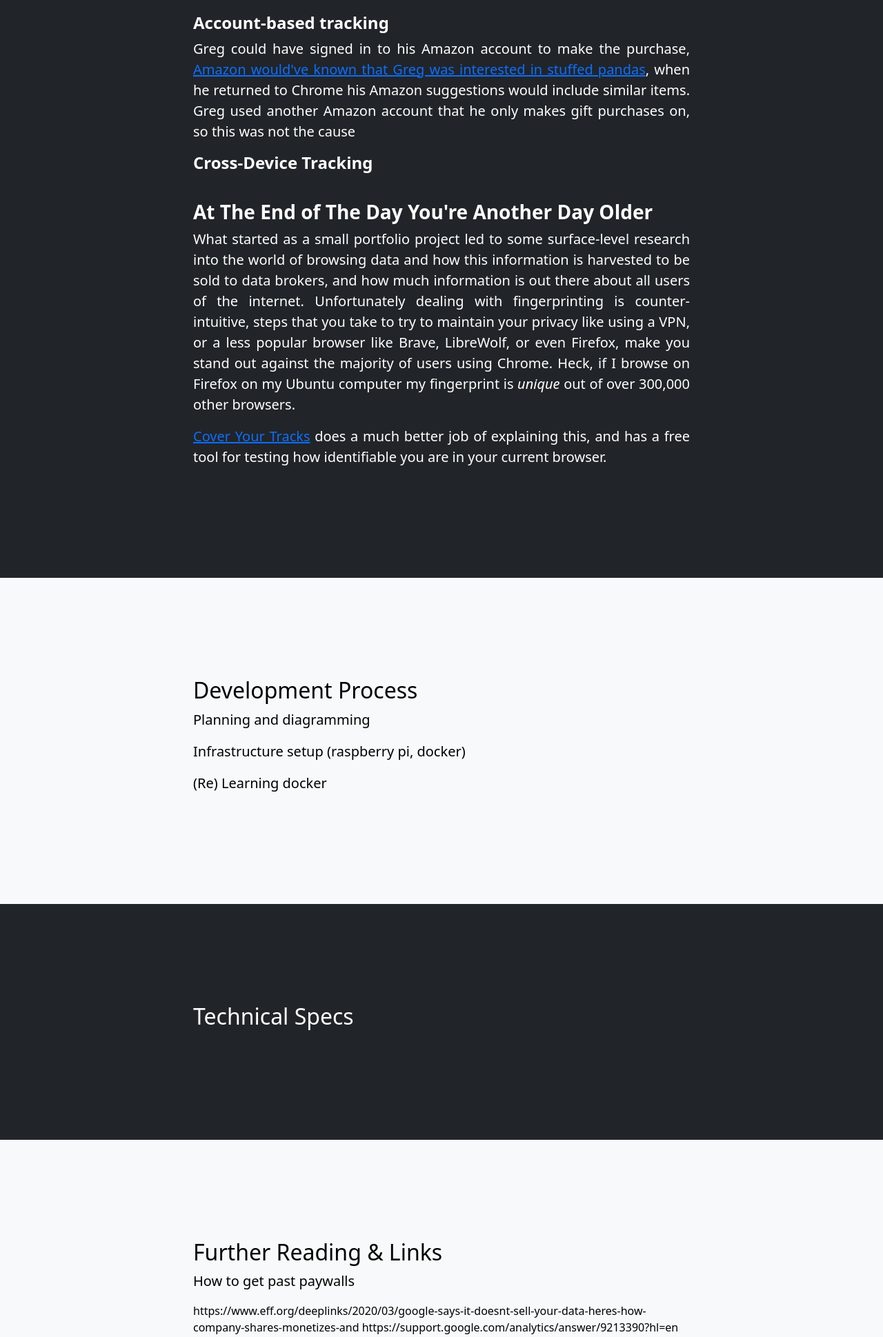
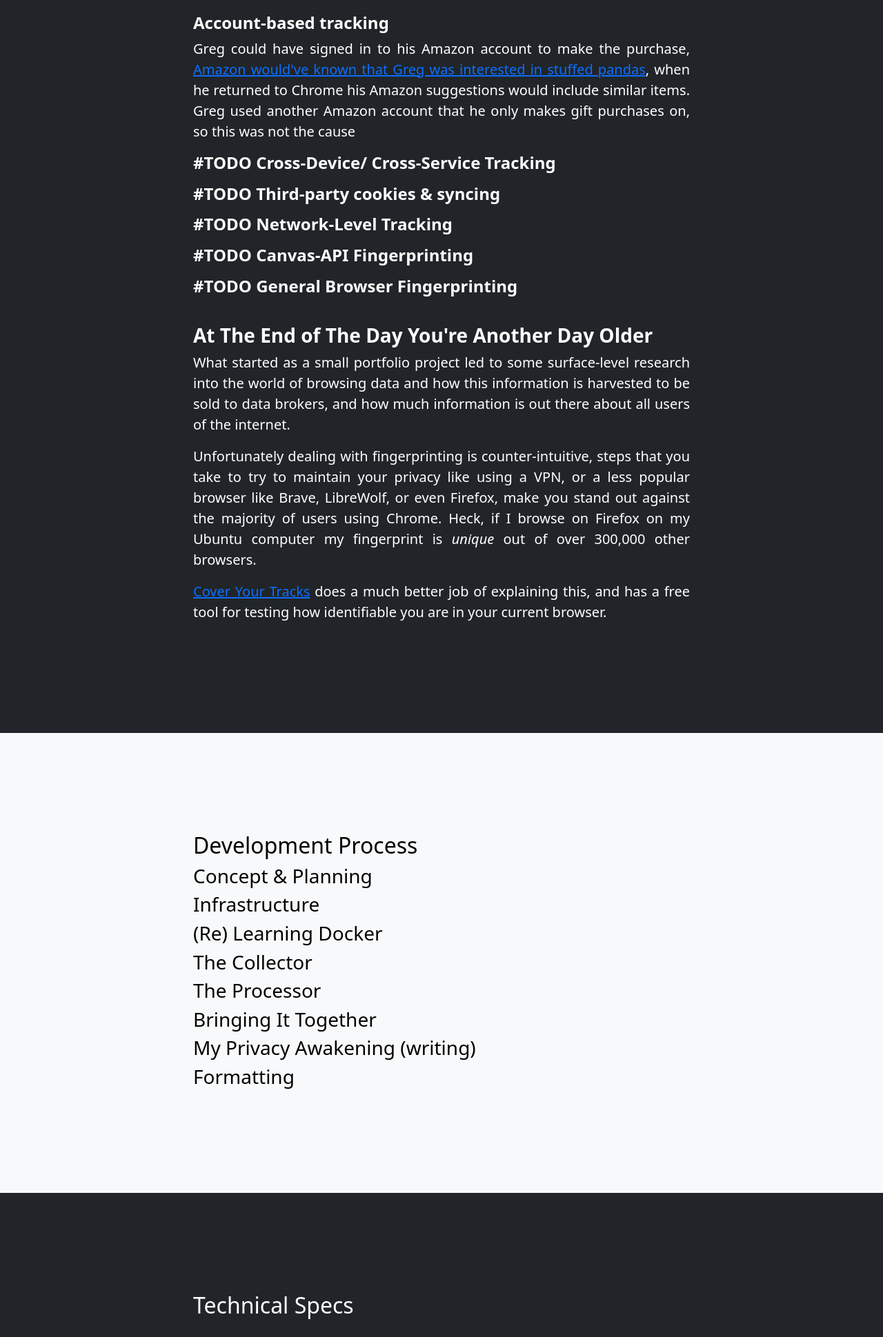
Before and after one commit to CPettifo/headers, a Flask app: template services/collector/templates/index.html in a window 1280 px wide. Shown: the part 2473-4412 px from the top of the page at 69% size. Run offline with Flask 3, Linux system fonts and the light colour scheme; the template is opened without the code that fills it, so the values that code supplies are empty.

Commit message:
continue content

```diff
--- a/services/collector/templates/index.html
+++ b/services/collector/templates/index.html
@@ -110,9 +110,30 @@
 
                                 <b>Greg used another Amazon account that he only makes gift purchases on, so this was not the cause</b>
                             </p>
-                            <h4 class="fw-bolder">Cross-Device Tracking</h4>
+                            <h4 class="fw-bolder">#TODO Cross-Device/ Cross-Service Tracking</h4>
+                            <p class="lead">
 
+                            </p>
 
+                            <h4 class="fw-bolder">#TODO Third-party cookies & syncing</h4>
+                            <p class="lead">
+
+                            </p>
+
+                            <h4 class="fw-bolder">#TODO Network-Level Tracking</h4>
+                            <p class="lead">
+
+                            </p>
+
+                            <h4 class="fw-bolder">#TODO Canvas-API Fingerprinting</h4>
+                            <p class="lead">
+
+                            </p>
+
+                            <h4 class="fw-bolder">#TODO General Browser Fingerprinting</h4>
+                            <p class="lead">
+
+                            </p>
 
                             </p>
                             <br>
@@ -120,8 +141,8 @@
                             <p class="lead">
                                 What started as a small portfolio project led to some surface-level research into the world of browsing data and how this information is
                                 harvested to be sold to data brokers, and how much information is out there about all users of the internet.
-
-
+                            </p>
+                            <p class="lead">
                                 Unfortunately dealing with fingerprinting is counter-intuitive, steps that you take to try to maintain your privacy like using a VPN, or a less popular browser like Brave,
                                 LibreWolf, or even Firefox, make you stand out against the majority of users using Chrome. Heck, if I browse on Firefox on my Ubuntu computer my fingerprint is <em>unique</em>
                                 out of over 300,000 other browsers.
@@ -141,13 +162,21 @@
                 <div class="row gx-4 justify-content-center">
                     <div class="col-lg-8">
                         <h2>Development Process</h2>
-                        <p class="lead">Planning and diagramming</p>
-                        <p class="lead">Infrastructure setup (raspberry pi, docker)</p>
-                        <p class="lead">(Re) Learning docker</p>
-                        <p class="lead"></p>
-                        <p class="lead"></p>
-                        <p class="lead"></p>
-                        <p class="lead"></p>
+                        <h3>Concept & Planning</h3>
+
+                        <h3>Infrastructure</h3>
+
+                        <h3>(Re) Learning Docker</h3>
+
+                        <h3>The Collector</h3>
+
+                        <h3>The Processor</h3>
+
+                        <h3>Bringing It Together</h3>
+
+                        <h3>My Privacy Awakening (writing)</h3>
+
+                        <h3>Formatting</h3>
                     </div>
                 </div>
             </div>
@@ -172,14 +201,15 @@
         <div class="container px-4">
             <div class="row gx-4 justify-content-center">
                 <div class="col-lg-8">
-                    <h2>Further Reading & Links</h2>
-                    <p class="lead">How to get past paywalls</p>
+                    <h2>Further Reading & Links #TODO: Format</h2>
+                    <h3>Subsection</h3>
                     https://www.eff.org/deeplinks/2020/03/google-says-it-doesnt-sell-your-data-heres-how-company-shares-monetizes-and
                     https://support.google.com/analytics/answer/9213390?hl=en
                     https://stape.io/blog/cross-device-tracking#what-is-cross-device-tracking
                     https://improvado.io/blog/how-to-set-up-cross-device-tracking-and-reports-in-google-analytics?utm_source=chatgpt.com
                     https://www.pcworld.com/article/1936106/gmail-trick-reveals-which-companies-sell-your-data.html
                     https://www.howtogeek.com/709263/how-to-see-what-data-google-has-on-you-and-delete-it/
+                    https://coveryourtracks.eff.org/
 
                 </div>
             </div>
```
